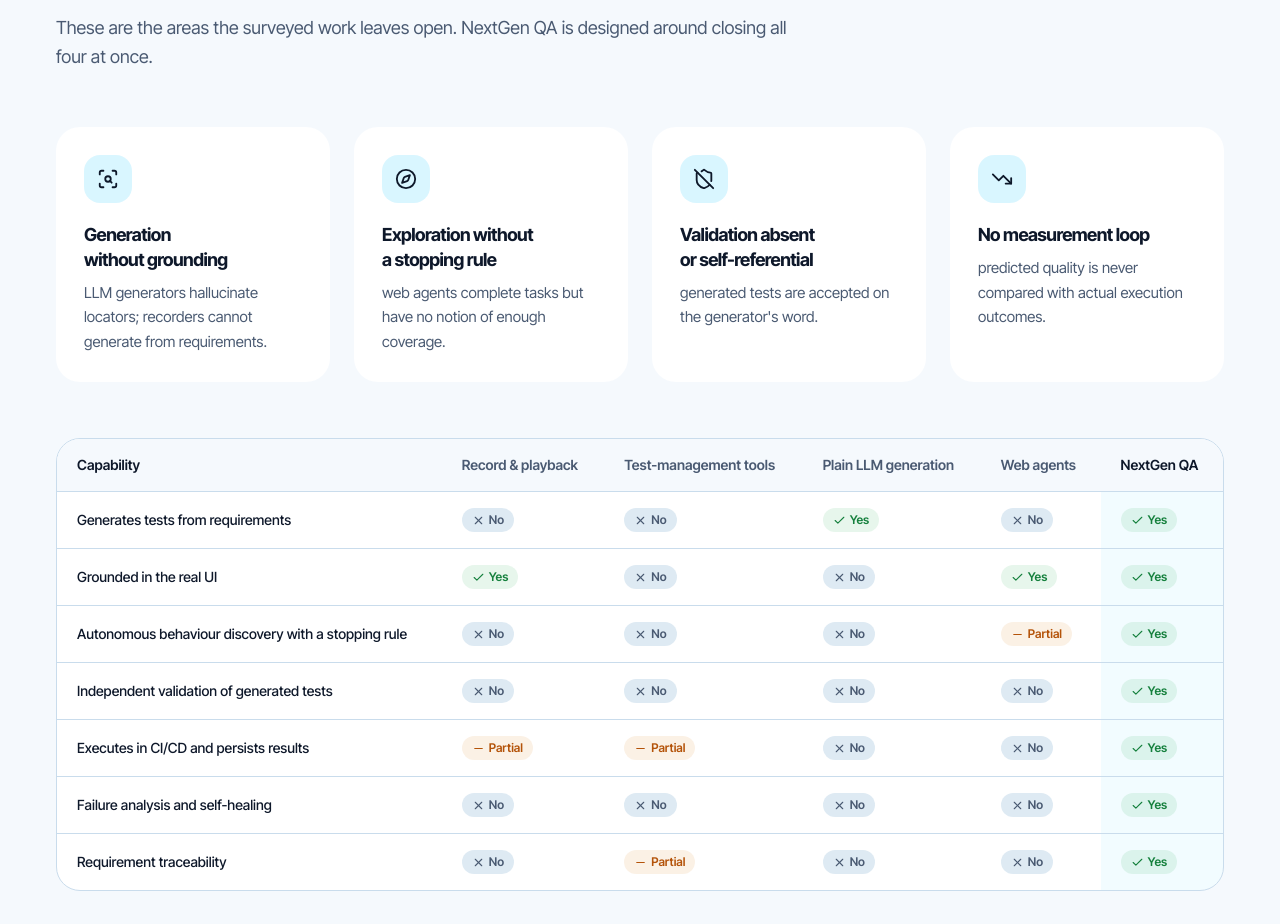
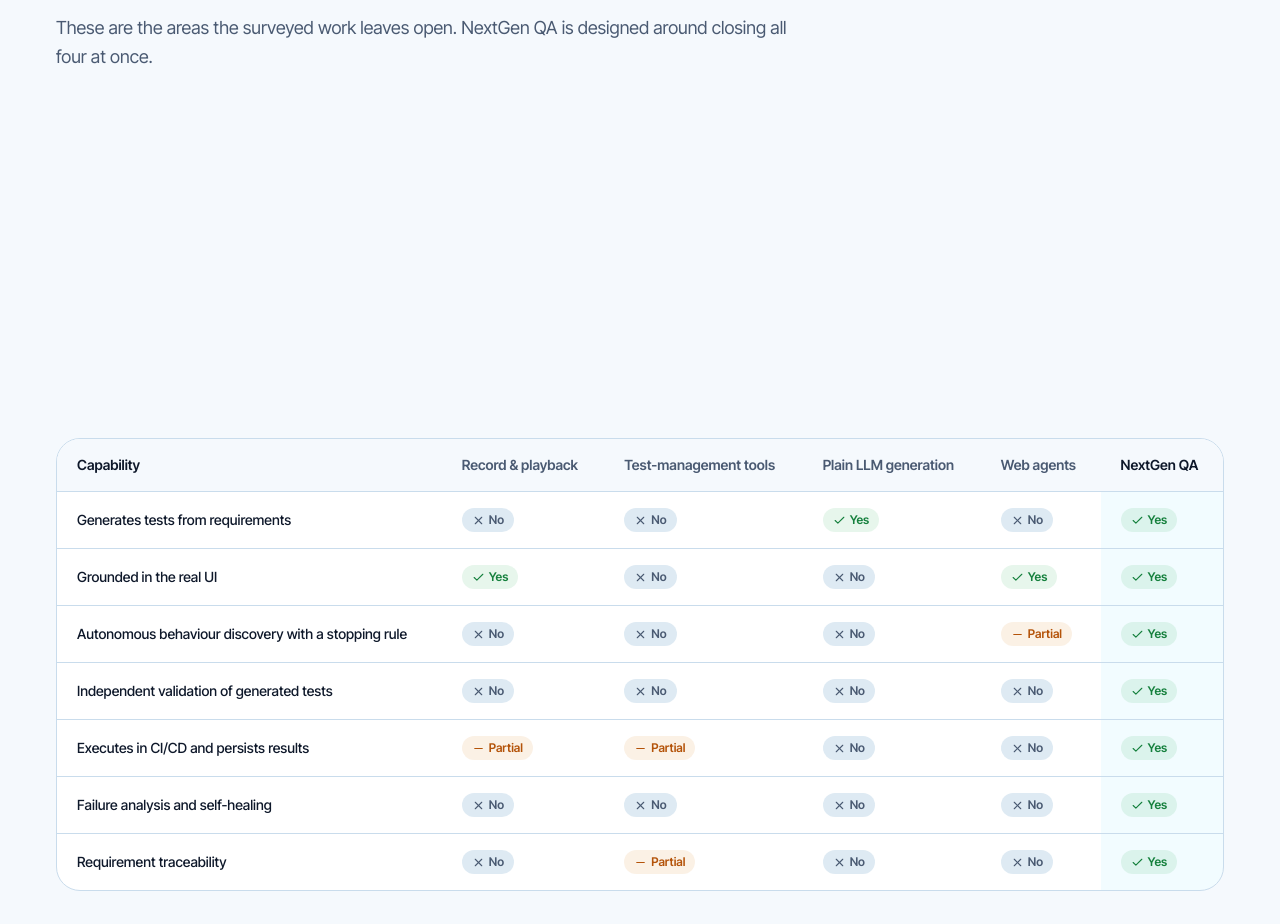
Before and after one commit to R26-SE-039/website, a Next.js app: page / in a window 1280 px wide. Shown: the part 5600-6524 px from the top of the page. Built offline with nearby package versions, Linux system fonts and the light colour scheme.

Commit message:
refactor ResearchGap component to improve list item styling and add scroll reveal effects

```diff
--- a/src/components/home/ResearchGap.tsx
+++ b/src/components/home/ResearchGap.tsx
@@ -1,3 +1,4 @@
+import type { CSSProperties } from "react";
 import { Check, Compass, Minus, ScanSearch, ShieldOff, TrendingDown, X } from "lucide-react";
 import Container from "@/components/ui/Container";
 import SectionIntro from "@/components/ui/SectionIntro";
@@ -5,6 +6,7 @@ import { gapColumns, gapRows, gaps } from "@/data/domain";
 import type { GapMark } from "@/types/content";
 
 const icons = [ScanSearch, Compass, ShieldOff, TrendingDown];
+
 
 function Mark({ value }: { value: GapMark }) {
   if (value === "yes")
@@ -39,14 +41,25 @@ export default function ResearchGap() {
         <ol className="mt-14 grid gap-6 md:grid-cols-2 xl:grid-cols-4">
           {gaps.map((gap, i) => {
             const Icon = icons[i % icons.length];
-            const [title, rest] = gap.split(": ");
+            const [title, rest = ""] = gap.split(": ");
             return (
-              <li key={gap} className="rounded-[24px] bg-white p-7">
-                <span aria-hidden="true" className="grid h-12 w-12 place-items-center rounded-2xl bg-brand/15 text-ink">
+              <li
+                key={gap}
+                style={{ "--d": i } as CSSProperties}
+                className="scroll-reveal group rounded-[24px] bg-white p-7"
+              >
+                <span
+                  aria-hidden="true"
+                  className="grid h-12 w-12 place-items-center rounded-2xl bg-brand/15 text-ink motion-safe:transition-[background-color,color,rotate,scale] motion-safe:duration-300 group-hover:bg-navy group-hover:text-brand motion-safe:group-hover:scale-110 motion-safe:group-hover:-rotate-6"
+                >
                   <Icon size={22} />
                 </span>
-                <h3 className="mt-5 text-lg font-bold leading-snug text-ink">{title}</h3>
-                <p className="mt-2 text-[15px] leading-relaxed text-muted">{rest}</p>
+                <h3 className="mt-5 text-lg font-bold leading-snug text-ink">
+                  {title}
+                </h3>
+                <p className="mt-2 text-[15px] leading-relaxed text-muted">
+                  {rest.charAt(0).toUpperCase() + rest.slice(1)}
+                </p>
               </li>
             );
           })}
```
